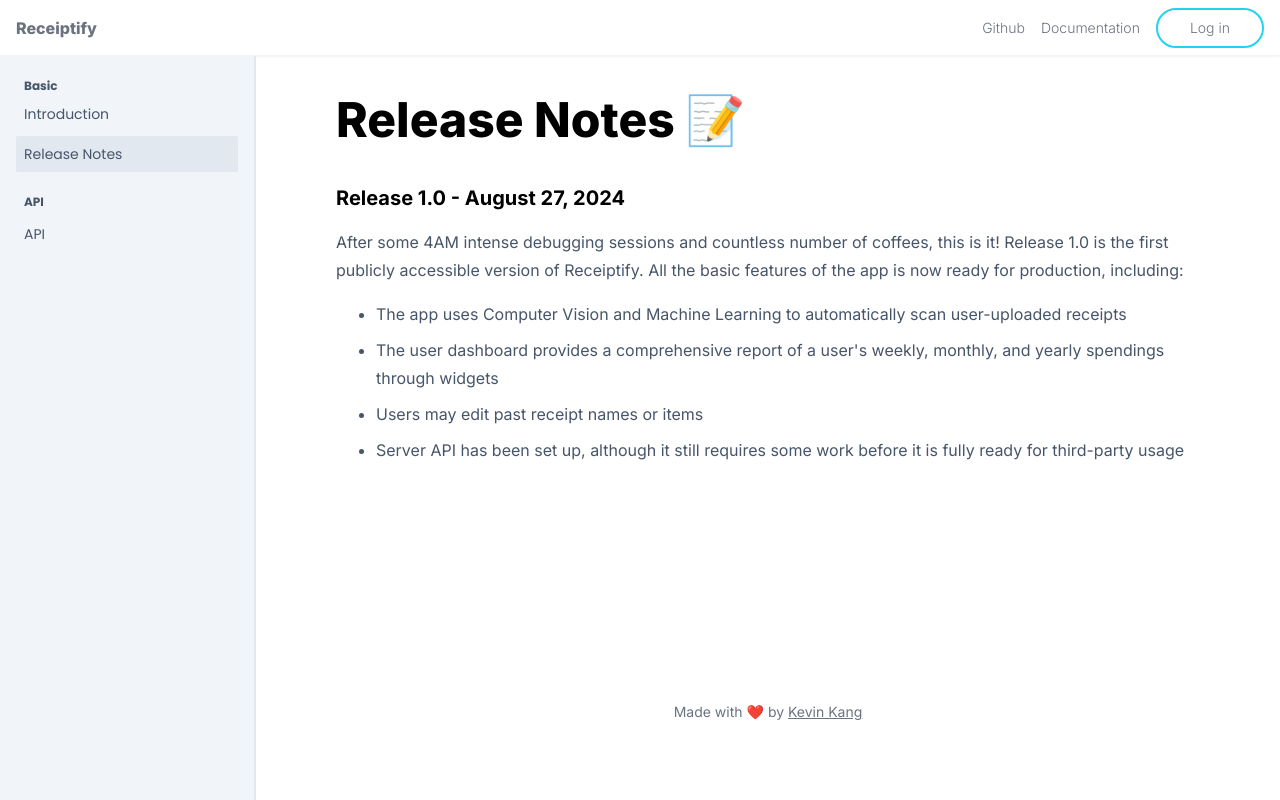
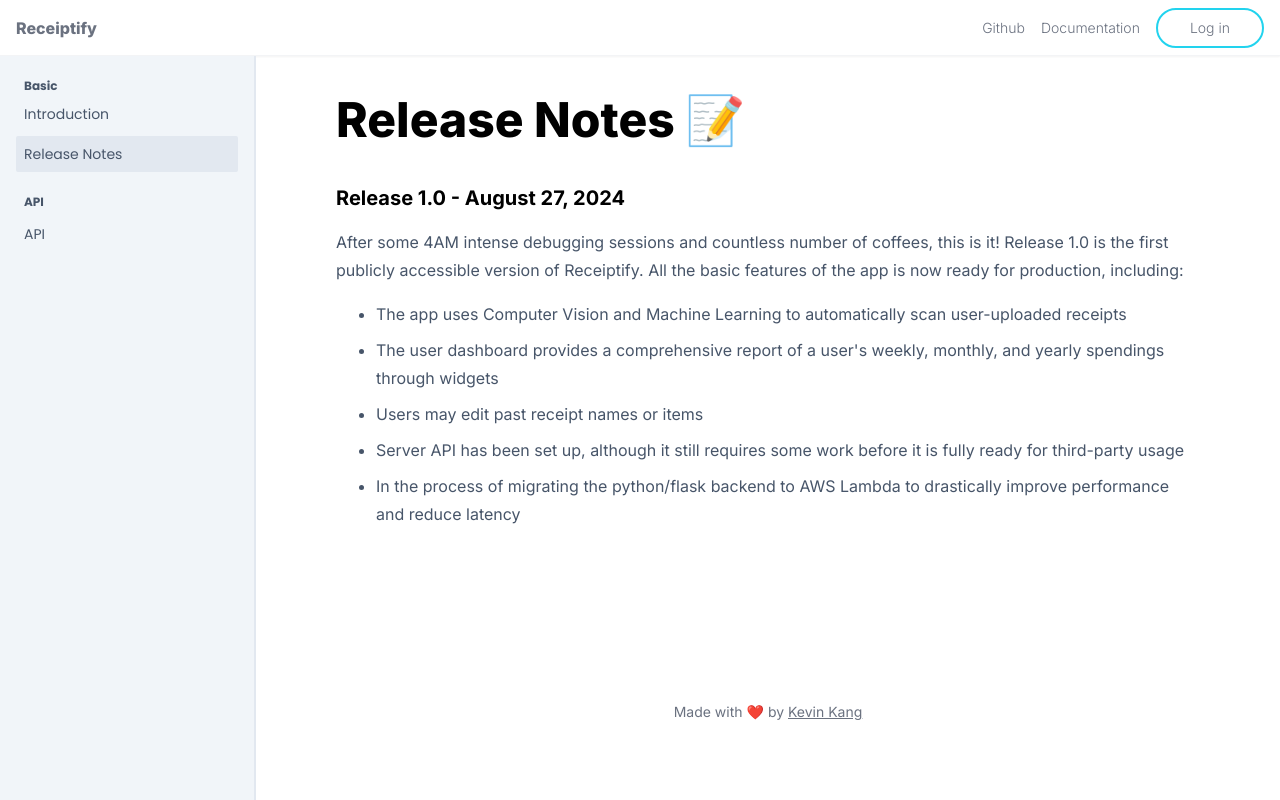
Before and after one commit to LithiumEngineer/MyReceiptify, a Next.js app in the folder frontend/: page /documentation in a window 1280 px wide. Both pictures are taken after a click on the element "Release Notes". Built offline with nearby package versions, Linux system fonts and the light colour scheme; no server answers.

Commit message:
changed release notes

```diff
--- a/frontend/src/components/documentation/DocumentationRelease/index.tsx
+++ b/frontend/src/components/documentation/DocumentationRelease/index.tsx
@@ -20,14 +20,19 @@ const DocumentationRelease = () => {
                         </li>
                         <li>
                             The user dashboard provides a comprehensive report
-                            of a user&apos;s weekly, monthly, and yearly spendings
-                            through widgets
+                            of a user&apos;s weekly, monthly, and yearly
+                            spendings through widgets
                         </li>
                         <li>Users may edit past receipt names or items</li>
                         <li>
                             Server API has been set up, although it still
                             requires some work before it is fully ready for
                             third-party usage
+                        </li>
+                        <li>
+                            In the process of migrating the python/flask backend
+                            to AWS Lambda to drastically improve performance and
+                            reduce latency
                         </li>
                     </ul>
                 </p>
```
